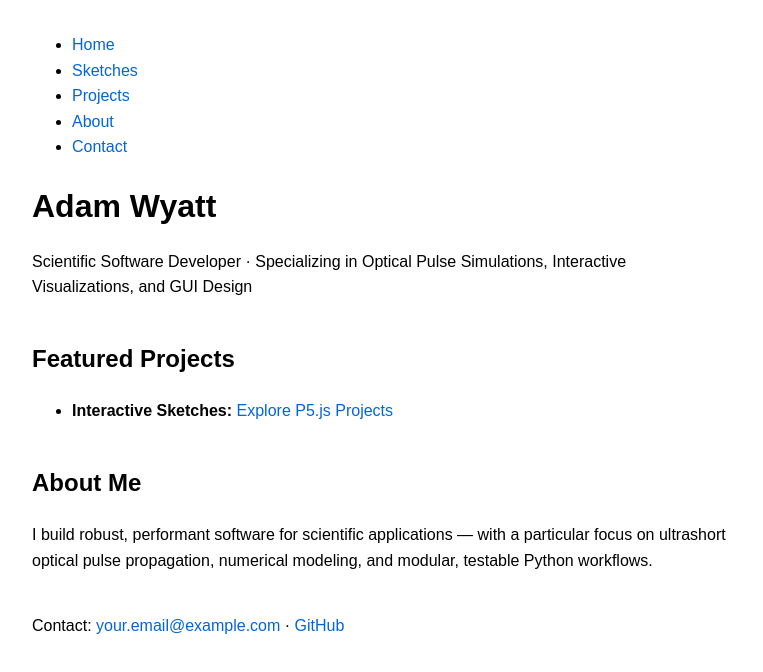
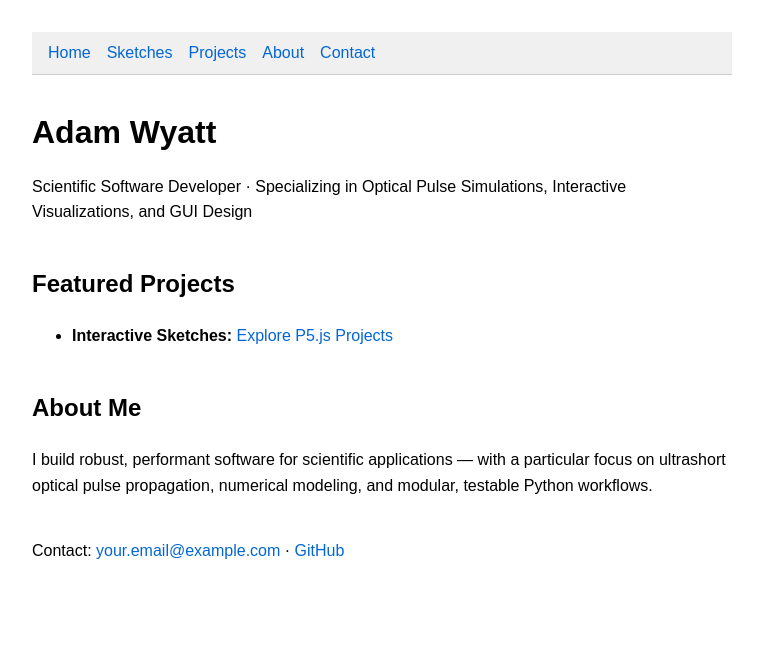
Before and after one commit to aswyatt/aswyatt.github.io, a plain HTML site: page index.html in a window 1280 px wide. Shown: the whole page, without its empty margins (258-1021 px from the left). Drawn offline with Linux system fonts and the light colour scheme.

Commit message:
Update style.css
Add navbar

```diff
--- a/style.css
+++ b/style.css
@@ -22,3 +22,33 @@ a {
 a:hover {
   text-decoration: underline;
 }
+
+nav {
+  background-color: #f0f0f0;
+  border-bottom: 1px solid #ccc;
+  margin-bottom: 2rem;
+  padding: 0.5rem 1rem;
+}
+
+.navbar {
+  list-style: none;
+  display: flex;
+  flex-wrap: wrap;
+  gap: 1rem;
+  margin: 0;
+  padding: 0;
+}
+
+.navbar li {
+  margin: 0;
+}
+
+.navbar a {
+  text-decoration: none;
+  color: #0366d6;
+  font-weight: 500;
+}
+
+.navbar a:hover {
+  text-decoration: underline;
+}
```
